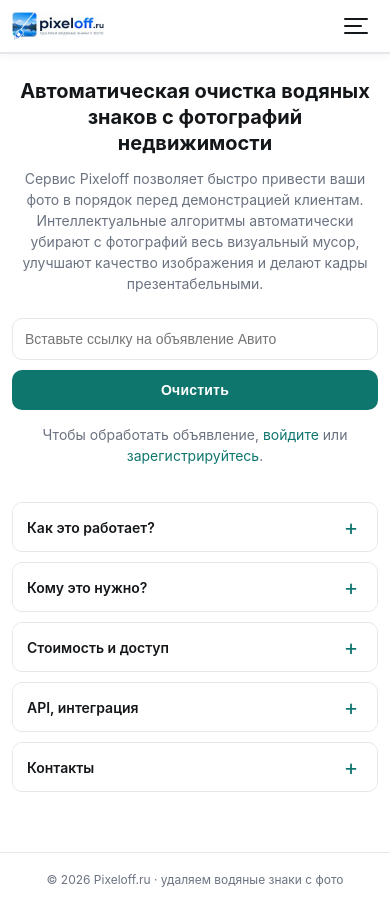
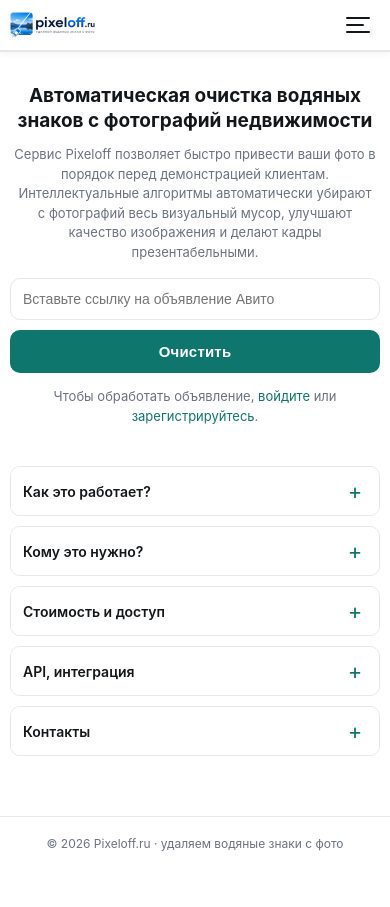
Before and after one commit to alyoshagafurov/-, a FastAPI app: page / in a window 390 px wide. After the commit the page ends 851 px from the top, so only its background shows below. Run offline with FastAPI, Linux system fonts and the light colour scheme.

Commit message:
Complete mobile fix: admin, dashboard, all pages
- Rewrote all media queries from scratch
- Admin: grid stacks vertically, fields full-width, tabs scroll
- Dashboard: profile card stacks, table scrolls, removed source column
- Tables: all wrapped in table-wrap with horizontal scroll
- Buttons: full-width on small screens where needed
- Tariff form: fields stack vertically on mobile
- Small phone breakpoint (400px) added
- User detail panel: all inputs/selects full-width

Co-Authored-By: Claude Sonnet 4.6 <noreply@anthropic.com>

```diff
--- a/app/static/css/style.css
+++ b/app/static/css/style.css
@@ -246,120 +246,117 @@ p code, td code, li code { background: var(--soft); padding: 2px 6px; border-rad
 .site-footer { border-top: 1px solid var(--line); margin-top: 40px; padding: 24px 0; color: var(--muted); font-size: 13px; text-align: center; }
 
 /* ══════════════════════════════════════════════════════════
-   МОБИЛЬНАЯ АДАПТАЦИЯ
+   МОБИЛЬНАЯ АДАПТАЦИЯ — ПОЛНАЯ
    ══════════════════════════════════════════════════════════ */
 
-/* ── Планшет (≤ 768px) ── */
 @media (max-width: 768px) {
+
+  /* ── Layout ── */
   .container { padding: 0 16px; }
 
-  /* Header */
+  /* ── Header + burger ── */
   .site-header .container { height: 56px; }
   .brand-logo { height: 32px; width: auto; }
   .nav-desktop { display: none; }
   .burger { display: flex; }
   .nav-mobile { display: block; }
-  .btn-sm { padding: 5px 10px; font-size: 12px; }
 
-  /* Hero */
-  .hero { padding: 36px 0 20px; }
-  .hero h1 { font-size: 24px; letter-spacing: 0; }
-  .hero p { font-size: 15px; }
+  /* ── Hero ── */
+  .hero { padding: 32px 0 20px; }
+  .hero h1 { font-size: 22px; letter-spacing: 0; line-height: 1.3; }
+  .hero p { font-size: 14px; padding: 0 4px; }
 
-  /* Грид → одна колонка */
-  .steps, .tariffs, .admin-grid, .two-col { grid-template-columns: 1fr; }
-
-  /* Поле ввода ссылки → вертикально */
-  .process-box { flex-direction: column; }
-  .process-box input[type=text] { font-size: 14px; padding: 12px; }
+  /* ── Поле ввода (главная + дашборд) ── */
+  .process-box { flex-direction: column; margin: 16px auto 0; }
+  .process-box input[type=text] { font-size: 14px; padding: 12px; width: 100%; }
   .process-box .btn { width: 100%; }
 
-  /* Тарифы */
+  /* ── Все гриды → одна колонка ── */
+  .steps { grid-template-columns: repeat(2, 1fr); gap: 10px; }
+  .tariffs { grid-template-columns: 1fr; gap: 14px; }
+  .admin-grid { grid-template-columns: 1fr; gap: 16px; }
+
+  /* ── Тарифы ── */
+  .tariff { padding: 18px; }
   .tariff .price { font-size: 24px; }
+  .tariff p { min-height: auto; }
 
-  /* Таблицы — горизонтальный скролл */
-  table { display: block; overflow-x: auto; white-space: nowrap; }
+  /* ── Таблицы — скролл вместо сжатия ── */
+  .table-wrap { overflow-x: auto; -webkit-overflow-scrolling: touch; margin: 0 -16px; padding: 0 16px; }
+  table { min-width: 480px; }
   th, td { padding: 8px 10px; font-size: 13px; }
 
-  /* Админка */
-  .admin-grid { grid-template-columns: 1fr; }
-  .toolbar { flex-direction: column; }
+  /* ── Dashboard ── */
+  [data-me-card] .row { flex-direction: column; text-align: center; gap: 12px; }
+  [data-me-card] [style*="text-align:right"] { text-align: center !important; }
+  [data-me-remaining] { font-size: 20px !important; }
+
+  /* ── Админка ── */
+  .tabs { overflow-x: auto; gap: 0; flex-wrap: nowrap; }
+  .tab { padding: 10px 14px; font-size: 14px; white-space: nowrap; flex-shrink: 0; }
+  .toolbar { flex-direction: column; gap: 8px; }
   .toolbar input { width: 100%; }
-  .tabs { overflow-x: auto; gap: 4px; }
-  .tab { padding: 8px 12px; font-size: 13px; white-space: nowrap; }
+  .toolbar .btn { width: 100%; }
 
-  /* Формы */
-  .form { max-width: 100%; margin: 24px auto; }
+  /* Админка: детали пользователя */
+  [data-user-detail] .row { flex-direction: column; align-items: stretch; gap: 8px; }
+  [data-user-detail] .field { margin-bottom: 10px; }
+  [data-user-detail] .field input,
+  [data-user-detail] .field select { width: 100%; }
+  [data-user-detail] hr { margin: 12px 0 !important; }
 
-  /* Info tabs */
+  /* Админка: тарифы */
+  .card.stack .row { flex-direction: column; gap: 8px; }
+  .card.stack .row .field { flex: none !important; width: 100%; }
+  .card.stack .row .btn { width: 100%; }
+
+  /* ── Формы (логин/регистрация) ── */
+  .form { max-width: 100%; margin: 24px auto; padding: 0 4px; }
+  .form h1 { font-size: 22px; }
+
+  /* ── Карточки ── */
+  .card { padding: 16px; }
+
+  /* ── Info tabs ── */
   .info-tab-btn { padding: 14px 16px; font-size: 15px; }
   .info-tab.open .info-tab-content { padding: 16px; }
 
-  /* API docs */
-  pre { font-size: 11px; padding: 12px; }
+  /* ── Алерты ── */
+  .alert { font-size: 13px; padding: 10px 12px; word-break: break-word; }
 
-  /* Секции */
+  /* ── API docs ── */
+  pre { font-size: 11px; padding: 12px; margin: 8px -4px; border-radius: 8px; }
+  .section h1 { font-size: 22px; }
+
+  /* ── Кнопки ── */
+  .btn-sm { padding: 6px 12px; font-size: 12px; }
+
+  /* ── Секции ── */
   .section { padding: 20px 0; }
-  .section h2 { font-size: 19px; }
+  .section h2 { font-size: 18px; }
 
-  /* Footer */
+  /* ── Footer ── */
   .site-footer { padding: 18px 0; font-size: 12px; }
+
+  /* ── Утилиты ── */
+  .row { flex-wrap: wrap; }
+  .result { margin: 16px auto 0; }
+  .result .preview img { width: 80px; height: 60px; }
+  .comment { font-size: 13px; padding: 10px; }
+  .comment .meta { font-size: 11px; }
 }
 
-/* ── Телефон (≤ 480px) ── */
-@media (max-width: 480px) {
-  .container { padding: 0 12px; }
-
-  /* Header */
-  .site-header .container { height: 52px; }
-  .brand-logo { height: 28px; width: auto; }
-  .btn-sm { padding: 4px 8px; font-size: 11px; }
-
-  /* Hero */
-  .hero { padding: 24px 0 16px; }
-  .hero h1 { font-size: 20px; line-height: 1.3; }
-  .hero p { font-size: 14px; }
-
-  /* Кнопки */
-  .btn { padding: 10px 16px; font-size: 14px; width: 100%; }
-
-  /* Карточки */
-  .card { padding: 14px; }
-  .tariff { padding: 16px; }
-  .tariff h3 { font-size: 16px; }
-  .tariff .price { font-size: 22px; }
-  .tariff p { min-height: auto; }
-
-  /* Алерты */
-  .alert { font-size: 13px; padding: 10px 12px; }
-
-  /* Таблицы */
+/* ── Маленький телефон (≤ 400px) ── */
+@media (max-width: 400px) {
+  .container { padding: 0 10px; }
+  .site-header .container { height: 50px; }
+  .brand-logo { height: 26px; width: auto; }
+  .hero h1 { font-size: 19px; }
+  .hero p { font-size: 13px; }
+  .steps { grid-template-columns: 1fr; }
+  .info-tab-btn { padding: 12px 12px; font-size: 14px; }
+  pre { font-size: 10px; padding: 10px; }
+  .field input, .field select, .field textarea { font-size: 14px; padding: 10px; }
   th, td { padding: 6px 8px; font-size: 12px; }
-
-  /* Поля формы */
-  .field input, .field select, .field textarea { font-size: 14px; padding: 10px 12px; }
-
-  /* Info tabs */
-  .info-tab-btn { padding: 12px 14px; font-size: 14px; }
-  .info-tab-content h3 { font-size: 15px; }
-  .info-tab-content p, .info-tab-content li { font-size: 14px; }
-
-  /* Dashboard: row блоки вертикально */
-  .row { flex-direction: column; align-items: stretch; }
-  [data-me-card] .row { flex-direction: column; text-align: center; }
-
-  /* Результат */
-  .result .preview img { width: 72px; height: 54px; }
-
-  /* Шаги */
-  .step { padding: 12px; }
-  .step .num { width: 24px; height: 24px; font-size: 13px; }
-  .step p { font-size: 13px; }
-
-  /* Комментарии (админка) */
-  .comment { font-size: 13px; padding: 8px 10px; }
-
-  /* code */
-  pre { font-size: 10px; padding: 10px; }
-  p code, td code, li code { font-size: .85em; }
+  .tab { padding: 8px 10px; font-size: 13px; }
 }
--- a/app/static/js/app.js
+++ b/app/static/js/app.js
@@ -165,13 +165,12 @@ document.querySelectorAll("[data-process]").forEach((root) => {
   if (jobsBody) {
     window.__reloadJobs = async () => {
       const { ok, data } = await api("/api/jobs");
-      if (!ok) { jobsBody.innerHTML = `<tr><td colspan="6" class="muted">Ошибка загрузки</td></tr>`; return; }
-      if (!data.length) { jobsBody.innerHTML = `<tr><td colspan="6" class="muted">Пока нет обработок</td></tr>`; return; }
+      if (!ok) { jobsBody.innerHTML = `<tr><td colspan="5" class="muted">Ошибка загрузки</td></tr>`; return; }
+      if (!data.length) { jobsBody.innerHTML = `<tr><td colspan="5" class="muted">Пока нет обработок</td></tr>`; return; }
       jobsBody.innerHTML = data.map((j) => `
         <tr>
           <td>${j.id}</td>
-          <td>${escapeHtml((j.title || j.url).slice(0, 60))}</td>
-          <td>${escapeHtml(j.source)}</td>
+          <td>${escapeHtml((j.title || j.url).slice(0, 50))}</td>
           <td>${j.photo_count || ""}</td>
           <td>${statusBadge(j.status)}</td>
           <td>${j.status === "done"
--- a/app/templates/admin.html
+++ b/app/templates/admin.html
@@ -27,7 +27,7 @@
 
       <div>
         <div class="card" data-user-detail>
-          <p class="muted">Выберите пользователя слева, чтобы управлять доступом.</p>
+          <p class="muted">Выберите пользователя, чтобы управлять доступом.</p>
         </div>
       </div>
     </div>
@@ -59,7 +59,7 @@
             <label><input type="checkbox" data-tariff-active checked> активен</label>
             <input type="number" data-tariff-sort value="0" title="порядок" style="width:80px; padding:8px; border:1px solid var(--line); border-radius:8px">
           </div>
-          <div class="row">
+          <div class="row" style="flex-direction:row; flex-wrap:wrap;">
             <button class="btn btn-sm" data-tariff-save>Сохранить</button>
             <button class="btn btn-ghost btn-sm" data-tariff-new>Новый</button>
             <button class="btn btn-danger btn-sm hidden" data-tariff-delete>Удалить</button>
--- a/app/templates/dashboard.html
+++ b/app/templates/dashboard.html
@@ -10,7 +10,7 @@
         <div class="muted">{{ user.email }}</div>
         <div data-me-tariff style="font-weight:600; margin-top:4px">—</div>
       </div>
-      <div style="text-align:right">
+      <div>
         <div data-me-remaining style="font-size:22px; font-weight:700">—</div>
         <div class="muted" data-me-access>—</div>
       </div>
@@ -34,10 +34,10 @@
   <div class="card table-wrap">
     <table>
       <thead>
-        <tr><th>#</th><th>Объявление</th><th>Источник</th><th>Фото</th><th>Статус</th><th></th></tr>
+        <tr><th>#</th><th>Объявление</th><th>Фото</th><th>Статус</th><th></th></tr>
       </thead>
       <tbody data-jobs-body>
-        <tr><td colspan="6" class="muted">Загрузка…</td></tr>
+        <tr><td colspan="5" class="muted">Загрузка…</td></tr>
       </tbody>
     </table>
   </div>
```
